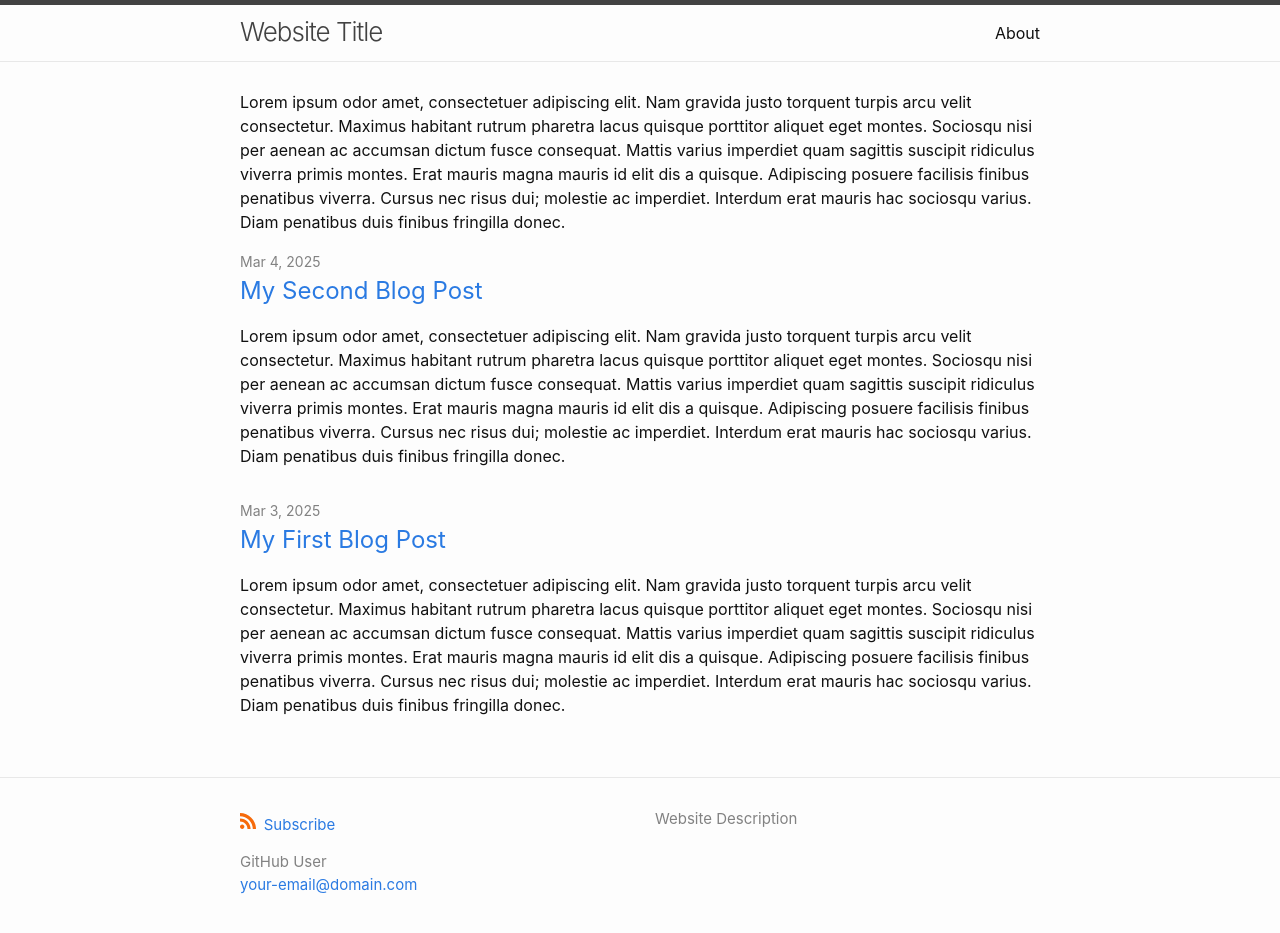
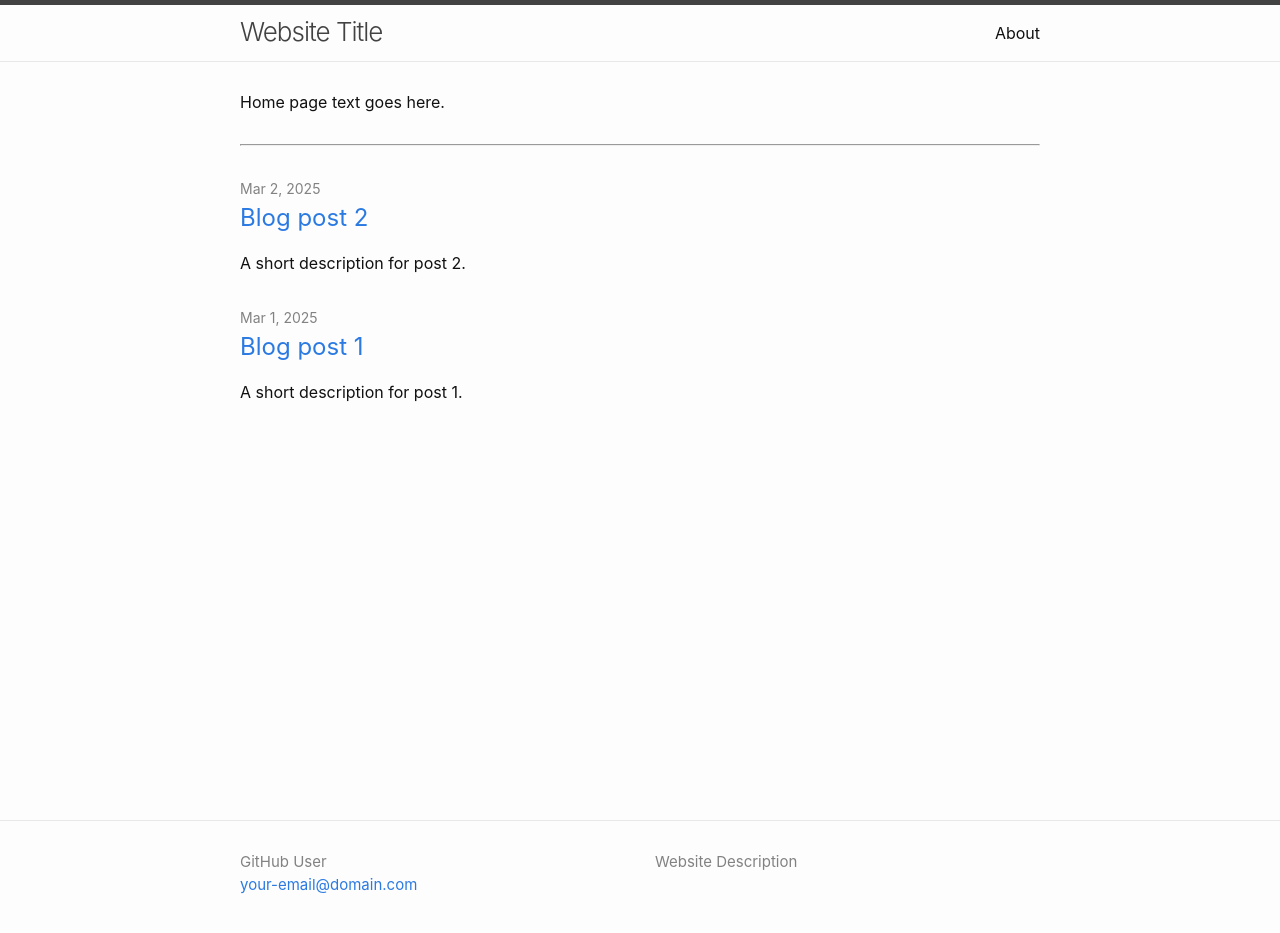
Before and after one commit to SCHH-Commons/website-template, a Jekyll site: the page built from index.md, in a window 1280 px wide and 1036 px high. Shown: the top 933 px of the window. Built offline with Jekyll 4.4.1, drawn with Linux system fonts in a browser that asks for light colours.

```diff
--- a/_config.yml
+++ b/_config.yml
@@ -13,4 +13,4 @@ plugins:
   - jekyll-feed
   - jekyll-seo-tag
 
-content_selector: div.post-content
+content_selector: div.post-content,div.home
--- a/_layouts/base.html
+++ b/_layouts/base.html
@@ -63,6 +63,7 @@
 
         <div class="footer-col-wrapper">
           <div class="footer-col">
+            <!--
             <p class="feed-subscribe">
               <a href="{{ site.feed.path | default: 'feed.xml' | absolute_url }}">
                 <svg class="svg-icon orange">
@@ -74,6 +75,7 @@
                 </svg><span>Subscribe</span>
               </a>
             </p>
+            -->
           {%- if site.author %}
             <ul class="contact-list">
               {% if site.author.name -%}
--- /dev/null
+++ b/_posts/2005-03-01-post-1.md
@@ -0,0 +1,9 @@
+---
+layout: post
+title: Blog post 1
+description: A short description for post 1.
+date: 2025-03-01
+author: John Doe
+---
+
+Lorem ipsum odor amet, consectetuer adipiscing elit. Nam gravida justo torquent turpis arcu velit consectetur. Maximus habitant rutrum pharetra lacus quisque porttitor aliquet eget montes. Sociosqu nisi per aenean ac accumsan dictum fusce consequat. Mattis varius imperdiet quam sagittis suscipit ridiculus viverra primis montes. Erat mauris magna mauris id elit dis a quisque. Adipiscing posuere facilisis finibus penatibus viverra. Cursus nec risus dui; molestie ac imperdiet. Interdum erat mauris hac sociosqu varius. Diam penatibus duis finibus fringilla donec.
--- /dev/null
+++ b/_posts/2005-03-02-post-2.md
@@ -0,0 +1,9 @@
+---
+layout: post
+title: Blog post 2
+description: A short description for post 2.
+date: 2025-03-02
+author: John Doe
+---
+
+Lorem ipsum odor amet, consectetuer adipiscing elit. Nam gravida justo torquent turpis arcu velit consectetur. Maximus habitant rutrum pharetra lacus quisque porttitor aliquet eget montes. Sociosqu nisi per aenean ac accumsan dictum fusce consequat. Mattis varius imperdiet quam sagittis suscipit ridiculus viverra primis montes. Erat mauris magna mauris id elit dis a quisque. Adipiscing posuere facilisis finibus penatibus viverra. Cursus nec risus dui; molestie ac imperdiet. Interdum erat mauris hac sociosqu varius. Diam penatibus duis finibus fringilla donec.
--- a/_posts/2005-03-03-post-1.md
+++ /dev/null
@@ -1,23 +0,0 @@
----
-layout: post
-title: My First Blog Post
-date: 2025-03-03
----
-
-# Heading 1
-
-Lorem ipsum odor amet, consectetuer adipiscing elit. Nam gravida justo torquent turpis arcu velit consectetur. Maximus habitant rutrum pharetra lacus quisque porttitor aliquet eget montes. Sociosqu nisi per aenean ac accumsan dictum fusce consequat. Mattis varius imperdiet quam sagittis suscipit ridiculus viverra primis montes. Erat mauris magna mauris id elit dis a quisque. Adipiscing posuere facilisis finibus penatibus viverra. Cursus nec risus dui; molestie ac imperdiet. Interdum erat mauris hac sociosqu varius. Diam penatibus duis finibus fringilla donec.
-
-`image wc:Incense_in_Vietnam.jpg right`
-
-Vivamus lacus quis nisl habitasse praesent. Pharetra convallis commodo nibh potenti faucibus nunc odio volutpat. Lobortis rhoncus vestibulum volutpat erat montes dui tincidunt fermentum tellus. Nec montes bibendum risus nascetur purus. Curabitur sollicitudin in interdum bibendum feugiat elit sodales. Primis malesuada tempor tincidunt luctus sed inceptos pulvinar praesent. Proin lacus orci vivamus per lectus. Nascetur semper felis iaculis, suspendisse magnis sit? Pharetra posuere porttitor efficitur facilisi nunc enim.
-
-# Heading 2
-
-Justo malesuada primis aliquet aliquet mi diam diam. Consequat ligula magnis consequat mi in neque. Primis aliquet varius morbi conubia accumsan. Cursus dignissim molestie felis est feugiat hac sem. Tincidunt litora natoque montes pretium tincidunt a donec. Congue tortor sit; adipiscing sagittis odio posuere.
-
-Himenaeos amet tortor convallis bibendum lacinia luctus blandit facilisi. Etiam risus cras consequat luctus diam mus. Et class cubilia nulla venenatis fusce nisl. Venenatis mauris feugiat augue inceptos lobortis lectus eros parturient. Lobortis metus sem auctor litora id proin donec sociosqu. Phasellus turpis tellus blandit tellus congue libero lacus. Platea hac pulvinar pulvinar nullam quisque semper primis id.
-
-## Heading 2.1
-
-Nam porttitor penatibus vulputate mi donec diam. Aliquam sapien ullamcorper viverra inceptos facilisis ultricies mattis. Nibh aptent cubilia augue; parturient taciti cursus maecenas. Aenean commodo fusce tempus primis nullam luctus. Ut faucibus commodo finibus eget duis. Purus sociosqu convallis at mi sit semper massa.
--- a/_posts/2005-03-04-post-2.md
+++ /dev/null
@@ -1,27 +0,0 @@
----
-layout: post
-title: "My Second Blog Post"
-date: 2025-03-04
----
-
-Lorem ipsum odor amet, consectetuer adipiscing elit. Nam gravida justo torquent turpis arcu velit consectetur. Maximus habitant rutrum pharetra lacus quisque porttitor aliquet eget montes. Sociosqu nisi per aenean ac accumsan dictum fusce consequat. Mattis varius imperdiet quam sagittis suscipit ridiculus viverra primis montes. Erat mauris magna mauris id elit dis a quisque. Adipiscing posuere facilisis finibus penatibus viverra. Cursus nec risus dui; molestie ac imperdiet. Interdum erat mauris hac sociosqu varius. Diam penatibus duis finibus fringilla donec.
-
-`image wc:Incense_in_Vietnam.jpg right`
-
-Vivamus lacus quis nisl habitasse praesent. Pharetra convallis commodo nibh potenti faucibus nunc odio volutpat. Lobortis rhoncus vestibulum volutpat erat montes dui tincidunt fermentum tellus. Nec montes bibendum risus nascetur purus. Curabitur sollicitudin in interdum bibendum feugiat elit sodales. Primis malesuada tempor tincidunt luctus sed inceptos pulvinar praesent. Proin lacus orci vivamus per lectus. Nascetur semper felis iaculis, suspendisse magnis sit? Pharetra posuere porttitor efficitur facilisi nunc enim.
-
-Justo malesuada primis aliquet aliquet mi diam diam. Consequat ligula magnis consequat mi in neque. Primis aliquet varius morbi conubia accumsan. Cursus dignissim molestie felis est feugiat hac sem. Tincidunt litora natoque montes pretium tincidunt a donec. Congue tortor sit; adipiscing sagittis odio posuere.
-
-Himenaeos amet tortor convallis bibendum lacinia luctus blandit facilisi. Etiam risus cras consequat luctus diam mus. Et class cubilia nulla venenatis fusce nisl. Venenatis mauris feugiat augue inceptos lobortis lectus eros parturient. Lobortis metus sem auctor litora id proin donec sociosqu. Phasellus turpis tellus blandit tellus congue libero lacus. Platea hac pulvinar pulvinar nullam quisque semper primis id.
-
-Nam porttitor penatibus vulputate mi donec diam. Aliquam sapien ullamcorper viverra inceptos facilisis ultricies mattis. Nibh aptent cubilia augue; parturient taciti cursus maecenas. Aenean commodo fusce tempus primis nullam luctus. Ut faucibus commodo finibus eget duis. Purus sociosqu convallis at mi sit semper massa.
-
-Lorem ipsum odor amet, consectetuer adipiscing elit. Nam gravida justo torquent turpis arcu velit consectetur. Maximus habitant rutrum pharetra lacus quisque porttitor aliquet eget montes. Sociosqu nisi per aenean ac accumsan dictum fusce consequat. Mattis varius imperdiet quam sagittis suscipit ridiculus viverra primis montes. Erat mauris magna mauris id elit dis a quisque. Adipiscing posuere facilisis finibus penatibus viverra. Cursus nec risus dui; molestie ac imperdiet. Interdum erat mauris hac sociosqu varius. Diam penatibus duis finibus fringilla donec.
-
-Vivamus lacus quis nisl habitasse praesent. Pharetra convallis commodo nibh potenti faucibus nunc odio volutpat. Lobortis rhoncus vestibulum volutpat erat montes dui tincidunt fermentum tellus. Nec montes bibendum risus nascetur purus. Curabitur sollicitudin in interdum bibendum feugiat elit sodales. Primis malesuada tempor tincidunt luctus sed inceptos pulvinar praesent. Proin lacus orci vivamus per lectus. Nascetur semper felis iaculis, suspendisse magnis sit? Pharetra posuere porttitor efficitur facilisi nunc enim.
-
-Justo malesuada primis aliquet aliquet mi diam diam. Consequat ligula magnis consequat mi in neque. Primis aliquet varius morbi conubia accumsan. Cursus dignissim molestie felis est feugiat hac sem. Tincidunt litora natoque montes pretium tincidunt a donec. Congue tortor sit; adipiscing sagittis odio posuere.
-
-Himenaeos amet tortor convallis bibendum lacinia luctus blandit facilisi. Etiam risus cras consequat luctus diam mus. Et class cubilia nulla venenatis fusce nisl. Venenatis mauris feugiat augue inceptos lobortis lectus eros parturient. Lobortis metus sem auctor litora id proin donec sociosqu. Phasellus turpis tellus blandit tellus congue libero lacus. Platea hac pulvinar pulvinar nullam quisque semper primis id.
-
-Nam porttitor penatibus vulputate mi donec diam. Aliquam sapien ullamcorper viverra inceptos facilisis ultricies mattis. Nibh aptent cubilia augue; parturient taciti cursus maecenas. Aenean commodo fusce tempus primis nullam luctus. Ut faucibus commodo finibus eget duis. Purus sociosqu convallis at mi sit semper massa.
--- a/about.md
+++ b/about.md
@@ -3,4 +3,4 @@ layout: page
 title: About
 ---
 
-Lorem ipsum odor amet, consectetuer adipiscing elit. Nam gravida justo torquent turpis arcu velit consectetur. Maximus habitant rutrum pharetra lacus quisque porttitor aliquet eget montes. Sociosqu nisi per aenean ac accumsan dictum fusce consequat. Mattis varius imperdiet quam sagittis suscipit ridiculus viverra primis montes. Erat mauris magna mauris id elit dis a quisque. Adipiscing posuere facilisis finibus penatibus viverra. Cursus nec risus dui; molestie ac imperdiet. Interdum erat mauris hac sociosqu varius. Diam penatibus duis finibus fringilla donec.
+About text goes here.
--- a/index.md
+++ b/index.md
@@ -6,4 +6,6 @@
 layout: home
 ---
 
-Lorem ipsum odor amet, consectetuer adipiscing elit. Nam gravida justo torquent turpis arcu velit consectetur. Maximus habitant rutrum pharetra lacus quisque porttitor aliquet eget montes. Sociosqu nisi per aenean ac accumsan dictum fusce consequat. Mattis varius imperdiet quam sagittis suscipit ridiculus viverra primis montes. Erat mauris magna mauris id elit dis a quisque. Adipiscing posuere facilisis finibus penatibus viverra. Cursus nec risus dui; molestie ac imperdiet. Interdum erat mauris hac sociosqu varius. Diam penatibus duis finibus fringilla donec.
+Home page text goes here.
+
+---
--- a/static/css/minima.css
+++ b/static/css/minima.css
@@ -237,6 +237,7 @@ ul, ol, dl, figure,
 hr {
   margin-top: 30px;
   margin-bottom: 30px;
+  clear: both;
 }
 
 /**
```
Also changed, not shown: README.md.
